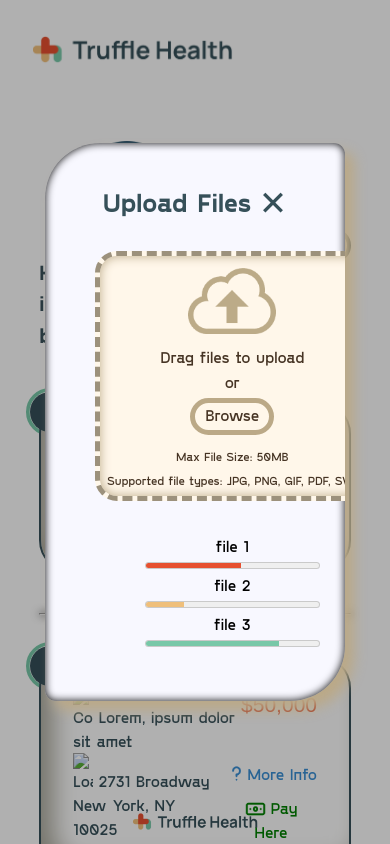
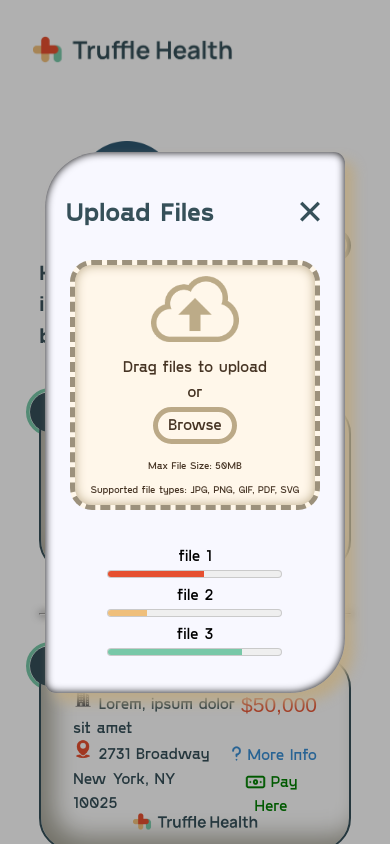
Before and after one commit to JohnKeysCloud/truffle-health-assessment, a website: page index.html in a window 390 px wide. Both pictures are taken after a click on the button "Add New Bill". Shown: the top 844 px of the page. Drawn offline with Linux system fonts and the light colour scheme.

Commit message:
refactor mobile styling

```diff
--- a/css/styles.css
+++ b/css/styles.css
@@ -308,7 +308,7 @@ hr {
     border: none;
     box-shadow: inset 0 0 10px white;
     color: #fffce8;
-    font-size: 1.5rem;
+    font-size: 1.313rem;
     height: 60px;
     position: absolute;
     right: 5%;
@@ -347,7 +347,7 @@ hr {
     border-radius: 33px;
     box-shadow: inset 0 0 10px white;
     color: #fffce8;
-    font-size: 2rem;
+    font-size: 1.75rem;
     font-weight: bold;
     padding: 10px 24px;
     left: 5%;
@@ -364,7 +364,7 @@ hr {
     border-top-right-radius: 11px;
     box-shadow: 9px 9px 13px #BBA987, inset 0 0 8px black;
     margin: auto;
-    padding: 33px 50px 50px 50px;
+    padding-block: 33px;
     width: min(77vw, 700px);
 }
 
@@ -378,7 +378,7 @@ hr {
     display: flex;
     justify-content: space-between;
     margin-bottom: 24px;
-    padding-inline: 8px;
+    padding-inline: 21px;
 }
 
 #upload-modal .modal-heading .modal-header {
@@ -409,7 +409,7 @@ hr {
     height: 250px;
     place-items: center;
     position: relative;
-    width: clamp(275px, 33vw, 350px);
+    width: clamp(250px, 33vw, 310px);
 }
 
 #upload-modal .file-drop-area #fileElem {
@@ -465,7 +465,7 @@ hr {
 }
 
 #upload-modal .label-sub-text {
-    font-size: 0.75rem;
+    font-size: 0.625rem;
 }
 
 #upload-modal .input-click-area .button {
@@ -572,6 +572,14 @@ footer > img {
         gap: 15px;
     }
 
+    #upload-modal {
+        padding: 33px 50px 50px 50px;
+    }
+
+    #upload-modal .label-sub-text {
+        font-size: 0.688rem;
+    }
+
     .amount-due-full .amount-due-text {
         display: inline;
     }
--- a/index.html
+++ b/index.html
@@ -42,7 +42,7 @@
                             <div class="bill-mid-left">
                                 <p class="biller-address"><img class="ico" src="assets/images/icon-location.png" alt="Loaction"> PO Box 1343</p>
                             </div>
-                            <button class="more-info-button"><img class="question-mark-ico" src="assets/images/question-mark.png" alt="More Info"> More Info</button>
+                            <button class="more-info-button"><img class="question-mark-ico" src="assets/images/icon-question-mark.png" alt="More Info"> More Info</button>
                         </div>
                         <div class="bill-end">
                             <div class="bill-end-left">
@@ -56,14 +56,14 @@
                 <li>
                     <div class="bill-info">
                         <div class="bill-top">
-                            <h3 class="biller-company"><img class="ico" src="assets/images/company.ico" alt="Company"> Lorem, ipsum dolor sit amet</h3>
+                            <h3 class="biller-company"><img class="ico" src="assets/images/icon-company.ico" alt="Company"> Lorem, ipsum dolor sit amet</h3>
                             <p class="amount-due-full"><span class="amount-due-text">Amount Due:</span> <span class="amount-due-value">$50,000</span></p>
                         </div>
                         <div class="bill-mid">
                             <div class="bill-mid-left">
-                                <p class="biller-address"><img class="ico" src="assets/images/location.png" alt="Loaction"> 2731 Broadway</p>
+                                <p class="biller-address"><img class="ico" src="assets/images/icon-location.png" alt="Loaction"> 2731 Broadway</p>
                             </div>
-                            <button class="more-info-button"><img class="question-mark-ico" src="assets/images/question-mark.png" alt="More Info"> More Info</button>
+                            <button class="more-info-button"><img class="question-mark-ico" src="assets/images/icon-question-mark.png" alt="More Info"> More Info</button>
                         </div>
                         <div class="bill-end">
                             <div class="bill-end-left">
@@ -77,14 +77,14 @@
                 <li>
                     <div class="bill-info">
                         <div class="bill-top">
-                            <h3 class="biller-company"><img class="ico" src="assets/images/company.ico" alt="Company"> Maiores non nesciunt adipisci</h3>
+                            <h3 class="biller-company"><img class="ico" src="assets/images/icon-company.ico" alt="Company"> Maiores non nesciunt adipisci</h3>
                             <p class="amount-due-full"><span class="amount-due-text">Amount Due:</span> <span class="amount-due-value zero-balance">$0</span></p>
                         </div>
                         <div class="bill-mid">
                             <div class="bill-mid-left">
-                                <p class="biller-address"><img class="ico" src="assets/images/location.png" alt="Loaction"> Bedford Ave</p>
+                                <p class="biller-address"><img class="ico" src="assets/images/icon-location.png" alt="Loaction"> Bedford Ave</p>
                             </div>
-                            <button class="more-info-button"><img class="question-mark-ico" src="assets/images/question-mark.png" alt="More Info"> More Info</button>
+                            <button class="more-info-button"><img class="question-mark-ico" src="assets/images/icon-question-mark.png" alt="More Info"> More Info</button>
                         </div>
                         <div class="bill-end">
                             <div class="bill-end-left">
--- a/js/script.js
+++ b/js/script.js
@@ -1,4 +1,3 @@
-
 const billTable = document.querySelector('.full-help-modal');
 const closeModalButton = document.querySelector('.modal-close-button');
 const closeModalButtonCSS = document.querySelector('.modal-close-button-css');
```
Also changed, not shown: assets/images/icon-question-mark.png (renamed from assets/images/question-mark.png).
